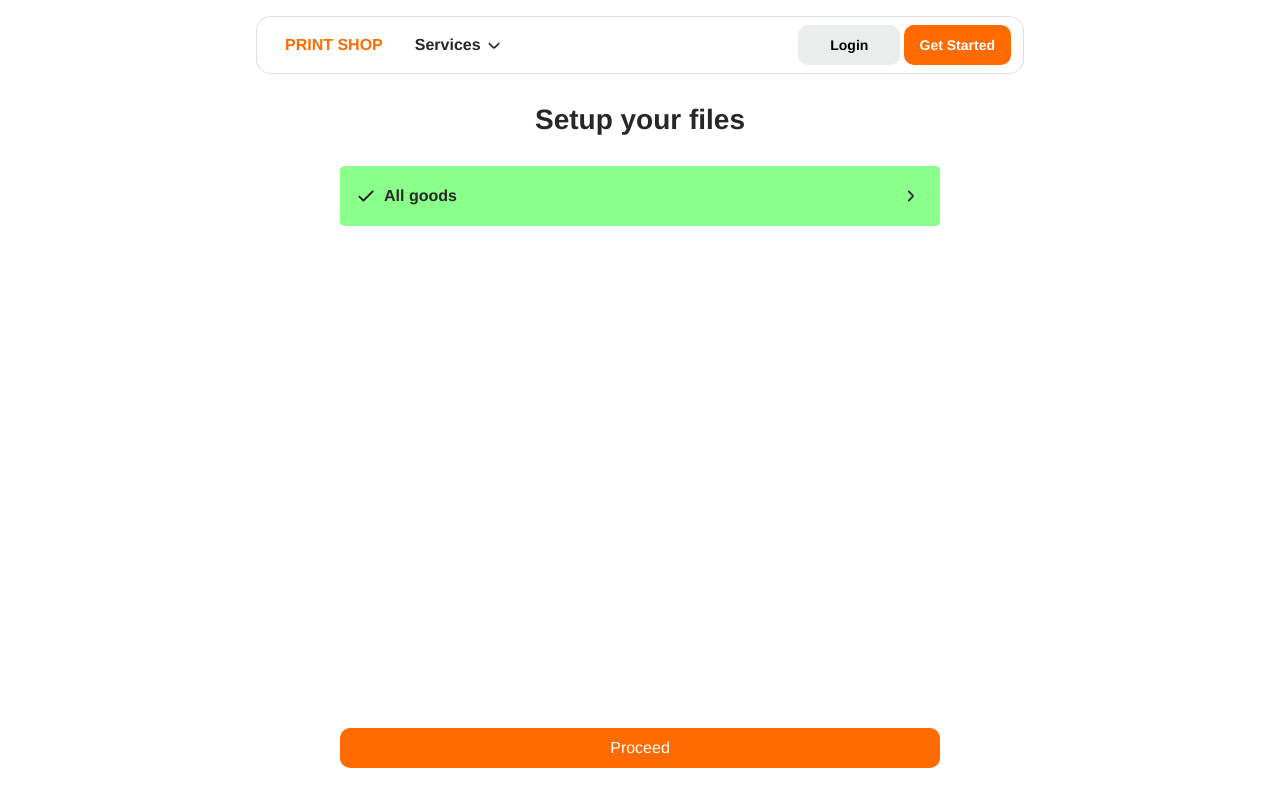
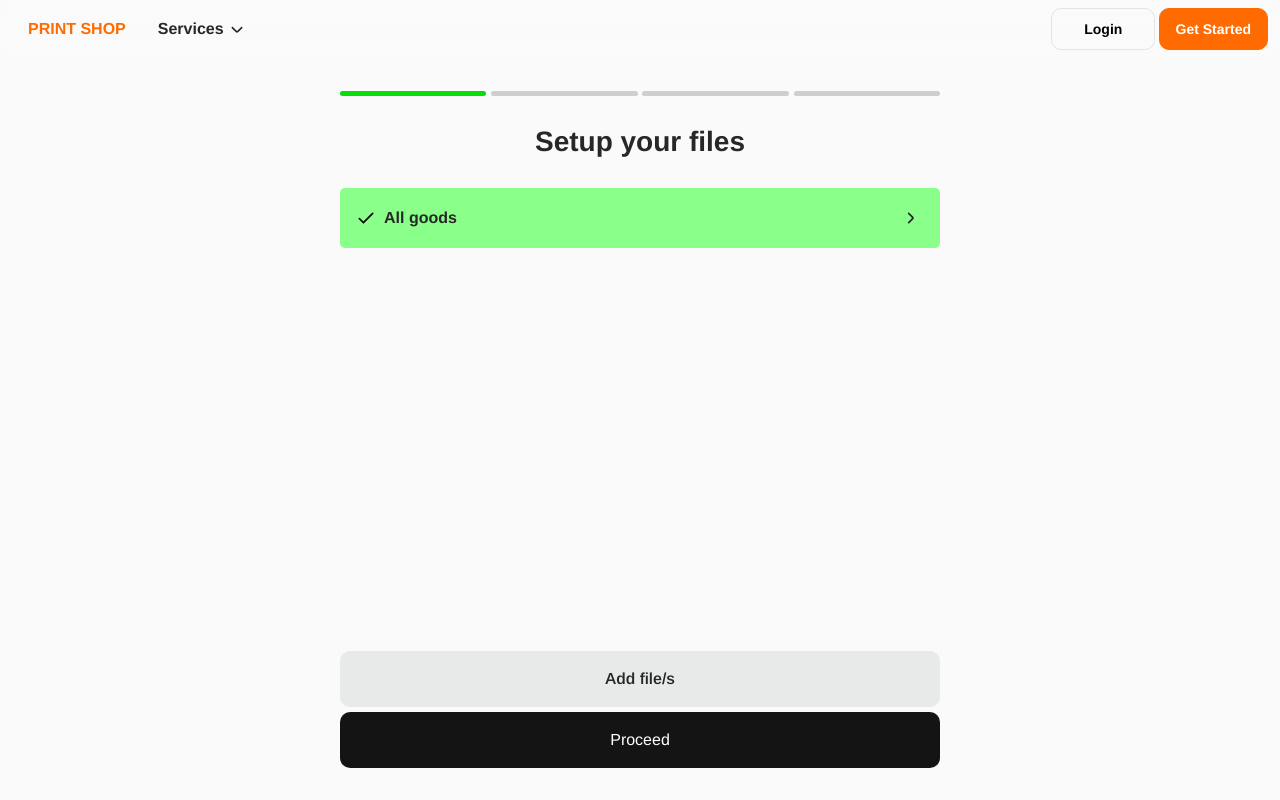
Before and after one commit to GeloyC/printshop, a React (Vite) app in the folder client/: page /document-print/setup in a window 1280 px wide. Built offline with nearby package versions, Linux system fonts and the light colour scheme.

Commit message:
update: designed ui + added selections of variation on modal for document print service

```diff
--- /dev/null
+++ b/client/src/components/modal/DocumentPrintFileSetupModal.tsx
@@ -0,0 +1,98 @@
+import { useState } from 'react';
+
+// icons
+import Check from '/src/assets/icon/check.svg?react'
+
+interface ModalProp {
+    selectedFile: string | null
+    closeModal: () => void;
+}
+
+function DocumentPrintFileSetupModal ({
+    selectedFile,
+    closeModal
+}: ModalProp ) {
+
+    const [quantity, setQuantity] = useState<number>(1);
+
+    return (
+        <div className="fade-up flex flex-col min-w-[600px] rounded-[10px] bg-[#FFF] p-[2rem] gap-[1rem]">
+            <span className="text-[24px] text-[#272727] font-bold leading-tight">{selectedFile}</span>
+
+            <div className="flex flex-col w-full gap-[0.5rem]">
+                <div className="flex flex-col w-full gap-[0.3rem] pb-[0.5rem] border-b border-dashed border-[#575757]/25">
+                    <span className='text-[14px] font-bold text-[#575757]'>Set variation</span>
+
+                    <div className="flex items-center w-full gap-[0.3rem]">
+                        <input type="radio" name="variation" id="var_black_&_white" hidden/>
+                        <label htmlFor="var_black_&_white" className="flex items-center w-full gap-[0.3rem] bg-[#ffdca5] p-[0.5rem] px-[0.75rem] rounded-[10px] cursor-pointer">
+                            <div className={`border-2 border-[#ff6b00] p-[0.1rem] rounded-[5px] bg-[#ff6b00]`}>
+                                <Check className='size-3' color="#fff" />
+                            </div>
+                            <span className="px-[0.5rem] text-[#ff6b00] font-bold">Black & White</span>
+                        </label>
+
+                        <input type="radio" name="variation" id="var_colored" hidden/>
+                        <label htmlFor="var_colored" className="flex items-center w-full gap-[0.3rem] bg-[#e6e6e6] p-[0.5rem] px-[0.75rem] rounded-[10px] cursor-pointer">
+                            <div className={`border-2 border-[#767676] bg-[#FFF] p-[0.1rem] rounded-[5px]`}>
+                                <Check className='size-3' color="#fff" />
+                            </div>
+                            <span className="px-[0.5rem] text-[#575757] font-bold">Colored</span>
+                        </label>
+                    </div>
+                </div>
+
+                <div className="flex flex-col w-full gap-[0.3rem] pb-[0.5rem] border-b border-dashed border-[#575757]/25">
+                    <span className='text-[14px] font-bold text-[#575757]'>Set Size</span>
+
+                    <div className="flex items-center w-full gap-[0.3rem]">
+                        <input type="radio" name="size" id="size_short" hidden/>
+                        <label htmlFor="size_short" className="flex items-center w-full gap-[0.3rem] bg-[#e6e6e6] p-[0.5rem] px-[0.75rem] rounded-[10px] cursor-pointer">
+                            <div className={`border-2 border-[#767676] bg-[#FFF] p-[0.1rem] rounded-[5px]`}>
+                                <Check className='size-3' color="#fff" />
+                            </div>
+                            <span className="px-[0.5rem] text-[#575757] font-bold">Short</span>
+                        </label>
+
+                        <input type="radio" name="size" id="size_long" hidden/>
+                        <label htmlFor="size_long" className="flex items-center w-full gap-[0.3rem] bg-[#ffdca5] p-[0.5rem] px-[0.75rem] rounded-[10px] cursor-pointer">
+                            <div className={`border-2 border-[#ff6b00] p-[0.1rem] rounded-[5px] bg-[#ff6b00]`}>
+                                <Check className='size-3' color="#fff" />
+                            </div>
+                            <span className="px-[0.5rem] text-[#ff6b00] font-bold">Long</span>
+                        </label>
+
+                        <input type="radio" name="size" id="size_a4" hidden/>
+                        <label htmlFor="size_a4" className="flex items-center w-full gap-[0.3rem] bg-[#e6e6e6] p-[0.5rem] px-[0.75rem] rounded-[10px] cursor-pointer">
+                            <div className={`border-2 border-[#767676] bg-[#FFF] p-[0.1rem] rounded-[5px]`}>
+                                <Check className='size-3' color="#fff" />
+                            </div>
+                            <span className="px-[0.5rem] text-[#575757] font-bold">A4</span>
+                        </label>
+                    </div>
+                </div>
+
+                <div className="flex flex-col w-full gap-[0.3rem] pb-[0.5rem] border-b border-dashed border-[#575757]/25">
+                    <span className='text-[14px] font-bold text-[#575757]'>Quantity</span>
+
+                    <div className="flex items-center w-full gap-[0.3rem]">
+                        <button onClick={()=>setQuantity(count=> --count)} disabled={quantity === 1} className={`p-[0.5rem] px-[1rem] rounded-[5px] bg-[#e6e6e6] ${quantity > 1 ? 'active:bg-[#a5a5a5] cursor-pointer' : 'cursor-not-allowed' }  transition-all duration-100`}>-</button>
+                        <input type="text" value={quantity} disabled name="" id="" className='text-center max-w-[50px] border-2 border-[#575757] rounded-[10px] focus:outline-none focus:border-[#ff810a] p-[0.5rem] text-[#272727] font-bold'/>
+                        <button onClick={()=>setQuantity(count=> ++count)} className='p-[0.5rem] px-[1rem] rounded-[5px] bg-[#e6e6e6] active:bg-[#a5a5a5] cursor-pointer transition-all duration-100'>+</button>
+                    </div>
+                </div>
+            </div>
+
+            <div className="flex items-center justify-end w-full gap-[0.3rem]">
+                <button className="p-[0.5rem] bg-[#272727] hover:bg-[#1a1a1a] active:bg-[#434343] rounded-[15px] cursor-pointer">
+                    <span className="text-[#FFF] px-[1rem]">Save</span>
+                </button>
+                <button onClick={closeModal} className="p-[0.5rem] bg-[#f2f2f2] hover:bg-[#d6d6d6] active:bg-[#e6e6e6] rounded-[15px] cursor-pointer">
+                    <span className="text-[#272727] px-[1rem]">Cancel</span>
+                </button>
+            </div>
+        </div>
+    )
+}
+
+export default DocumentPrintFileSetupModal
--- a/client/src/components/navbar.tsx
+++ b/client/src/components/navbar.tsx
@@ -5,7 +5,7 @@ import Arrow from '/src/assets/icon/arrow-no-tail.svg?react'
 function NavBar () {
 
     return (
-        <section className="mt-[1rem] flex w-full items-center justify-between h-[4rem] px-[0.75rem] bg-[#fff] border border-[#272727]/15 rounded-[15px]">
+        <section className="sticky top-0 backdrop-blur flex w-full items-center justify-between h-[4rem] px-[0.75rem]">
             <div className="flex items-center h-full gap-[1rem]">
                 <Link to="/" className="text-[#ff6b00] font-bold pl-[1rem]">PRINT SHOP</Link>
 
@@ -24,10 +24,10 @@ function NavBar () {
             </div>
 
             <div className="flex items-center h-full gap-[0.2rem]">
-                <button className="bg-[#B1B2B5]/25 hover:bg-[#B1B2B5]/50 active:bg-[#B1B2B5]/35 px-[1rem] py-[0.5rem] rounded-[10px] cursor-pointer transition-all duration-100">
+                <button className="border border-[#272727]/10 hover:border-[#272727]/50 active:border-[#272727] px-[1rem] py-[0.5rem] rounded-[10px] cursor-pointer transition-all duration-100">
                     <span className="px-[1rem] font-bold text-[14px]">Login</span>
                 </button>
-                <button className="bg-[#ff6b00] hover:bg-[#e76100] active:bg-[#ff6b00] px-[1rem] py-[0.5rem] rounded-[10px] cursor-pointer transition-all duration-100">
+                <button className="border border-[#ff6b00] bg-[#ff6b00] hover:bg-[#e76100] active:bg-[#ff6b00] px-[1rem] py-[0.5rem] rounded-[10px] cursor-pointer transition-all duration-100">
                     <span className="text-[#FFF] font-bold text-[14px]">Get Started</span>
                 </button>
             </div>
--- /dev/null
+++ b/client/src/components/wrapper/ModalWrapper.tsx
@@ -0,0 +1,11 @@
+
+function ModalWrapper ({ children }: { children:React.ReactNode }) {
+
+    return (
+        <div className="absolute flex items-center justify-center w-full h-screen z-10 bg-[#272727]/50 transition-all duration-100">
+            { children }
+        </div>
+    )
+}
+
+export default ModalWrapper
--- a/client/src/index.css
+++ b/client/src/index.css
@@ -4,3 +4,28 @@
 body {
     font-family: "Arimo", sans-serif;
 }
+
+
+@keyframes fadeUp {
+    from {
+        transform: translateY(5%);
+        opacity: 25%;
+    }
+    to {
+        transform: translateY(0%);
+        opacity: 100%;
+    }
+}
+
+@keyframes loadProgress {
+    from { width:0% }
+    to { width: 100% }
+}
+
+.fade-up {
+    animation: fadeUp 0.1s ease-in forwards
+}
+
+.load-progress {
+    animation: loadProgress 0.75s ease-in-out forwards
+}
--- a/client/src/layouts/client.layout.tsx
+++ b/client/src/layouts/client.layout.tsx
@@ -4,7 +4,7 @@ import NavBar from "../components/navbar"
 function ClientLayout () {
 
     return (
-        <div className="relative flex flex-col w-full h-screen items-center px-[16rem]">
+        <div className="relative flex flex-col w-full h-screen items-center bg-[#fafafa]">
             <NavBar />
             <Outlet />
         </div>
--- a/client/src/pages/DocumentPrintSetup.tsx
+++ b/client/src/pages/DocumentPrintSetup.tsx
@@ -1,3 +1,7 @@
+import { useState } from "react";
+
+
+// context
 import { useFileContext } from "../context/documentPrintContext";
 
 // icons
@@ -5,18 +9,43 @@ import Arrow from '/src/assets/icon/arrow-no-tail.svg?react'
 import Check from '/src/assets/icon/check.svg?react'
 import Document from '/src/assets/icon/document.svg?react'
 
+// wrapper
+import ModalWrapper from "../components/wrapper/ModalWrapper";
+
+// modal
+import DocumentPrintFileSetupModal from "../components/modal/DocumentPrintFileSetupModal";
+
+
 
 function DocumentPrintSetup () {
     const { files } = useFileContext();
 
-    console.log('file content: ', files);
+    const [modal, setModal] = useState<boolean>(false)
+    const [selectedFile, setSelectedFile] = useState<string|null>(null);
+
+    const handleFileSetup = ( filename: string) => {
+        try {
+            setModal(open=>!open);
+            setSelectedFile(filename);
+        } catch (err) {
+            throw err;
+        }
+    }
 
     return (
-        <div className="flex flex-col w-full h-full items-center pt-[2rem]">
+        <>
+            <div className="flex flex-col w-full h-full items-center py-[2rem] px-[16rem] gap-[2rem]">
+
+                <div className="grid grid-cols-4 w-[600px] justify-even gap-[0.3rem]">
+                    <div className="load-progress  w-full h-[5px] bg-[#09de0a] rounded-full" />
+                    <div className="w-full h-[5px] bg-[#a3a3a3] rounded-full opacity-50" />
+                    <div className="w-full h-[5px] bg-[#a3a3a3] rounded-full opacity-50" />
+                    <div className="w-full h-[5px] bg-[#a3a3a3] rounded-full opacity-50" />
+                </div>
 
                 <span className="text-[28px] font-bold text-[#272727] leading-none">Setup your files</span>
 
-            <div className="flex flex-col w-full h-full items-center justify-between py-[2rem]">
+                <div className="flex flex-col w-full h-full items-center justify-between">
                     <div className="flex flex-col items-center gap-[0.5rem] w-full">
                         {files.map((f, index) => (
                             <div key={index} className="group flex items-center justify-between bg-[#fff0d3] w-[600px] hover:w-[620px] p-[1rem] rounded-[5px] transition-all duration-100">
@@ -25,7 +54,7 @@ function DocumentPrintSetup () {
                                         <Document className="size-5" color="#a13c0b"/>
                                         <span className="text-[#a13c0b] text-[16px] font-bold cursor-default">{f.filename}</span>
                                     </div>
-                                <button className="flex items-center cursor-pointer bg-transparent group-hover:bg-[#ffdca5]/50 hover:bg-[#ffdca5] active:bg-[#ffdca5]/50 rounded-full">
+                                    <button onClick={()=>handleFileSetup(f.filename)} className="flex items-center cursor-pointer bg-transparent group-hover:bg-[#ffdca5]/50 hover:bg-[#ffdca5] active:bg-[#ffdca5]/50 rounded-full">
                                         <span className="opacity-0 group-hover:opacity-100 text-[14px] text-[#a13c0b] font-bold pl-[1rem]">Settings</span>
                                         <Arrow className="size-7 rotate-180 p-1" color="#a13c0b" />
                                     </button>
@@ -36,24 +65,41 @@ function DocumentPrintSetup () {
                         ))}
 
                         <div className="group flex items-center justify-between bg-[#8AFF8A] w-[600px] hover:w-[620px] p-[1rem] rounded-[5px] transition-all duration-100">
+                            <div className="flex items-center justify-between w-full">
                                 <div className="flex items-center gap-[0.5rem]">
                                     <Check className="size-5" />
                                     <span className="text-[#272727] text-[16px] font-bold cursor-default">All goods</span>
                                 </div>
                                 <button className="flex items-center cursor-pointer bg-transparent group-hover:bg-[#33f534]/50 hover:bg-[#33f534] active:bg-[#33f534]/50 rounded-full">
-                            <span className="opacity-0 group-hover:opacity-100 text-[14px] text-[#272727] font-bold pl-[1rem]">Settings</span>
+                                    <span className="opacity-0 group-hover:opacity-100 text-[14px] text-[#272727] font-bold pl-[1rem]">Edit</span>
                                     <Arrow className="size-7 rotate-180 p-1" color="#272727" />
                                 </button>
                             </div>
                         </div>
+                    </div>
 
-                <div className="flex items-center justify-center w-full">
-                    <button className="bg-[#ff6b00] hover:bg-[#cc4c02] active:bg-[#82330c] w-[600px] py-[0.5rem] cursor-pointer rounded-[10px]">
+                    <div className="flex flex-col items-center justify-center w-full gap-[0.3rem]">
+                        <button className="bg-[#B1B2B5]/25 hover:bg-[#B1B2B5]/50 active:bg-[#B1B2B5] w-[600px] py-[1rem] cursor-pointer rounded-[10px]">
+                            <span className="text-[#272727] font-[600]">Add file/s</span>
+                        </button>
+
+                        <button className="bg-[#141414] hover:bg-[#272727] active:bg-[#0b0b0b] w-[600px] py-[1rem] cursor-pointer rounded-[10px]">
                             <span className="text-[#FFF]">Proceed</span>
                         </button>
                     </div>
                 </div>
             </div>
+
+
+            {modal && (
+                <ModalWrapper>
+                    <DocumentPrintFileSetupModal
+                        selectedFile={selectedFile}
+                        closeModal={()=>setModal(open=>!open)}
+                    />
+                </ModalWrapper>
+            )}
+        </>
     )
 }
 
--- a/client/src/pages/Home.tsx
+++ b/client/src/pages/Home.tsx
@@ -31,7 +31,7 @@ function Home () {
     }
 
     return (
-        <div className="flex flex-col w-full h-full items-center justify-center gap-[2rem]">
+        <div className="mt-[4rem] flex flex-col w-full h-full items-center justify-center gap-[2rem] px-[16rem]">
 
             <div className='flex flex-col items-center w-full gap-[2rem]'>
                 <span className='text-[14px] text-[#ff6b00] font-bold bg-[#ff6b00]/15 rounded-[15px] px-[1rem] py-[0.5rem]'>DOCUMENT PRINT</span>
```
Also changed, not shown: client/src/assets/icon/check.svg. Lines whose indentation alone changed are shown as unchanged.
